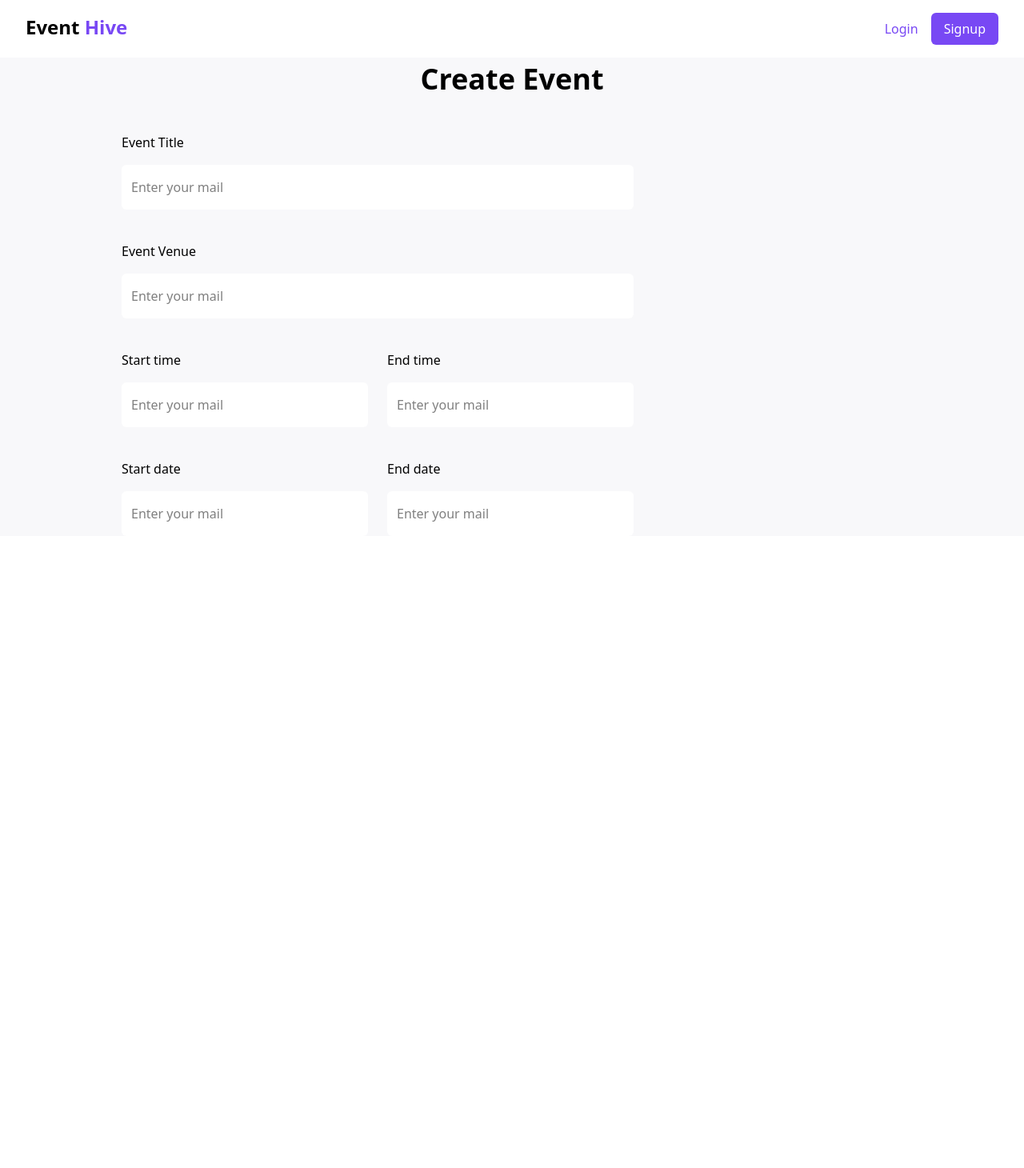
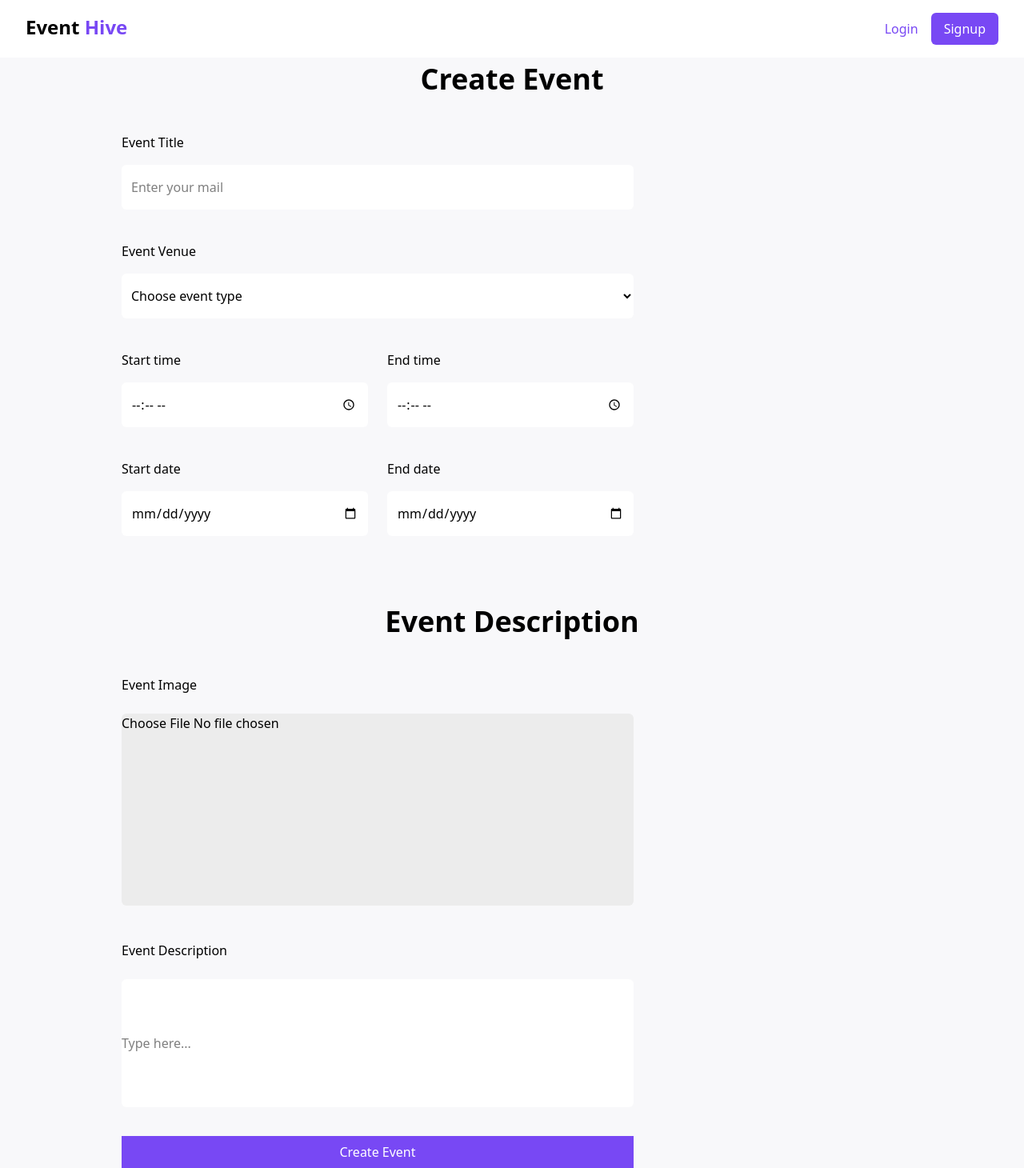
Before and after one commit to TopTier5/event-hive, a React (Vite) app: page /create-event in a window 1280 px wide. Shown: the whole page at 80% size. Before the commit the page ends 800 px from the top, so only its background shows below. Built offline with nearby package versions, Linux system fonts and the light colour scheme.

Commit message:
Completed working on the CreateEvent Page

```diff
--- a/src/pages/CreateEvent.jsx
+++ b/src/pages/CreateEvent.jsx
@@ -5,7 +5,8 @@ export default function CreateEvent() {
         <>
             <Navbar />
             <section className="bg-[#F8F8FA]">
-                <h1 className="font-bold text-big-heading flex justify-center">Create Event</h1>
+                <div>
+                    <h1 className="font-bold text-big-heading text-center ">Create Event</h1>
                     <div className="ml-4 sm:ml-6 md:ml-12 lg:ml-38 mt-10 space-y-6 flex flex-col w-1/2">
                         <div>
                             <label htmlFor="Event Title">Event Title
@@ -15,18 +16,23 @@ export default function CreateEvent() {
                         <div>
                             <label htmlFor="Event Venue">Event Venue
                             </label>
-                        <input type="email" name="email" id="email" placeholder="Enter your mail" className="bg-white border border-none rounded-md mt-4 w-full h-14 p-3 mb-4" />
+                            <select name="location" id="Location" className="bg-white p-2 border border-none rounded-md mt-4 w-full h-14 mb-4 ">
+                                <option selected disabled>Choose event type
+                                </option>
+                                <option value="accra">Accra</option>
+                                <option value="tema">Tema</option>
+                            </select>
                         </div>
                         <div className="flex gap-6">
                             <div className="flex-1">
                                 <label htmlFor="Start time">Start time
                                 </label>
-                            <input type="email" name="email" id="email" placeholder="Enter your mail" className="bg-white border border-none mt-4 w-full h-14 p-3 mb-4 rounded-md" />
+                                <input type="time" name="time" id="time" placeholder="Select time" className="bg-white border border-none mt-4 w-full h-14 p-3 mb-4 rounded-md" />
                             </div>
                             <div className="flex-1">
                                 <label htmlFor="End time">End time
                                 </label>
-                            <input type="email" name="email" id="email" placeholder="Enter your mail" className="bg-white border border-none rounded-md
+                                <input type="time" name="ime" id="time" placeholder="time" className="bg-white border border-none rounded-md
                  mt-4 w-full h-14 p-3 "  />
                             </div>
                         </div>
@@ -34,13 +40,27 @@ export default function CreateEvent() {
                             <div className="flex-1">
                                 <label htmlFor="Start date">Start date
                                 </label>
-                            <input type="email" name="email" id="email" placeholder="Enter your mail" className="bg-white border border-none rounded-md mt-4 w-full h-14 p-3"  />
+                                <input type="date" name="date" id="date" placeholder="date" className="bg-white border border-none rounded-md mt-4 w-full h-14 p-3" />
                             </div>
                             <div className="flex-1">
                                 <label htmlFor="End date">End date
                                 </label>
-                            <input type="email" name="email" id="email" placeholder="Enter your mail" className="bg-white border border-none rounded-md mt-4 w-full h-14 p-3"  />
+                                <input type="date" name="date" id="date" placeholder="date" className="bg-white border border-none rounded-md mt-4 w-full h-14 p-3" />
                             </div>
+                        </div>
+                    </div>
+                </div>
+
+                <div>
+                    <h1 className="font-bold text-big-heading text-center mt-20 ">Event Description</h1>
+                    <div className="ml-4 sm:ml-6 md:ml-12 lg:ml-38 mt-10 space-y-6 flex flex-col w-1/2">
+                   <h1>Event Image</h1>
+                    <input type="file" name="image" id="image" accept="image/*"  className="border border-none h-60 rounded-md bg-[#ECECEC]" />
+
+                    <h2 className="mt-5">Event Description</h2>
+                    <input type="text" name="text" id="text" placeholder="Type here..." className="border border-none bg-white h-40 rounded-md" />
+
+                    <button className="bg-[#7848F4] mt-3 h-10 text-white text-body-text">Create Event</button>
                      </div>
                 </div>
             </section >
```
Lines whose indentation alone changed are shown as unchanged.
